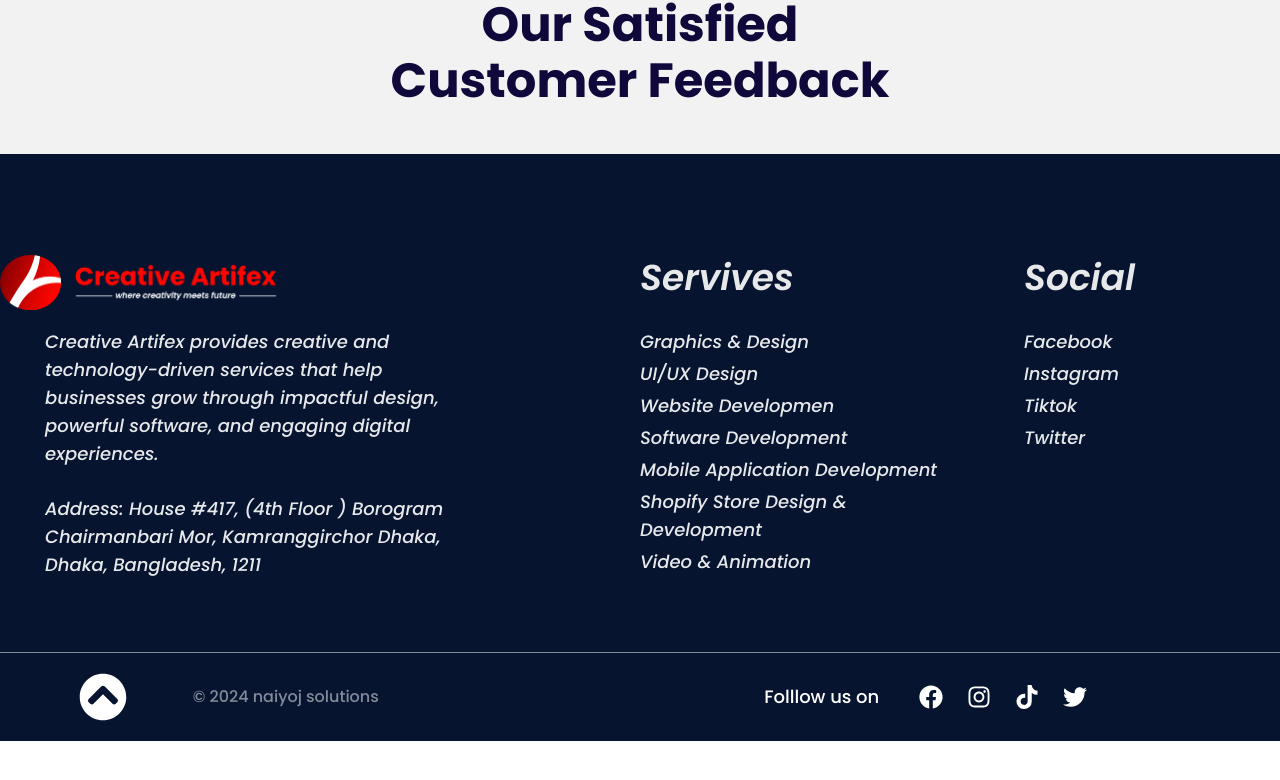
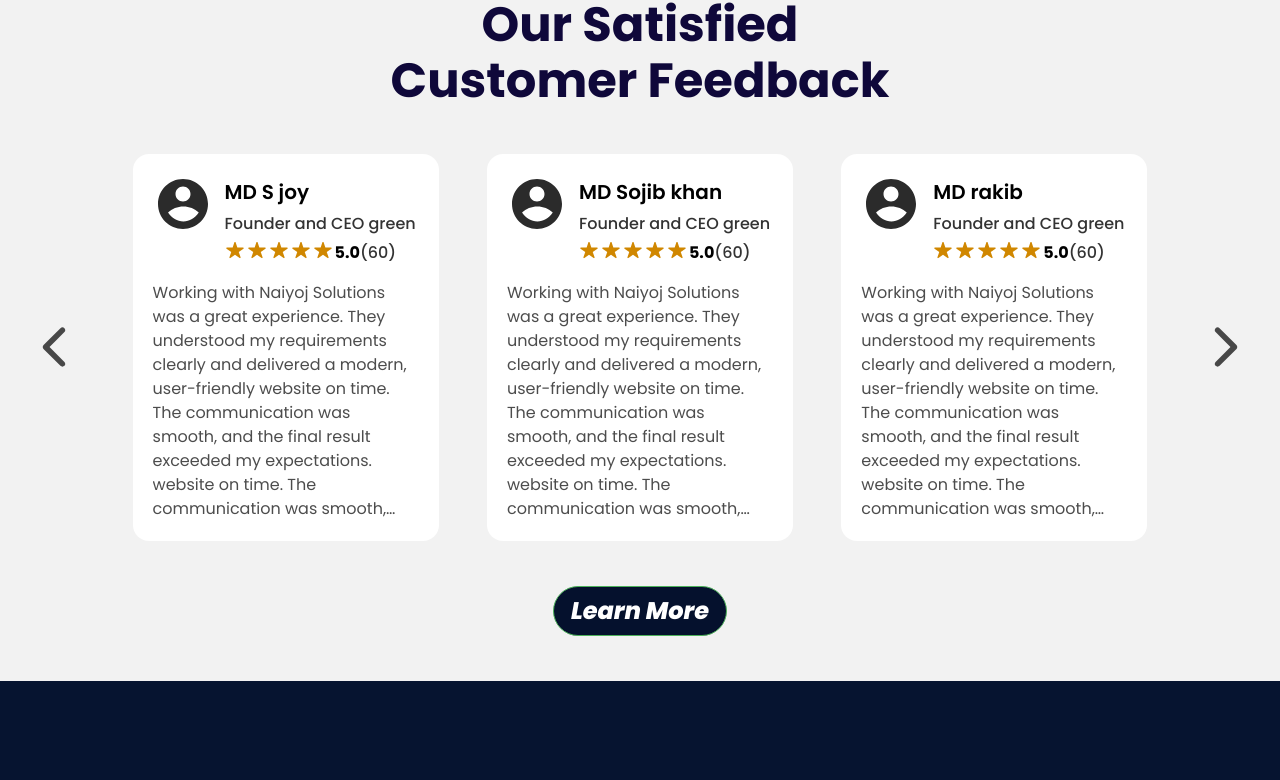
Before and after one commit to mdshavoahmadejoydev/Creative-Artifex, a React (Vite) app: page / in a window 1280 px wide. Shown: the part 3980-4760 px from the top of the page. Before the commit the page ends 4721 px from the top, so only its background shows below. Built offline with nearby package versions, Linux system fonts and the light colour scheme.

Commit message:
Customer reviews part working

```diff
--- /dev/null
+++ b/src/components/CustomerReviewsCard.jsx
@@ -0,0 +1,37 @@
+import React from "react";
+import Flex from "./Flex";
+import { RiAccountCircleFill } from "react-icons/ri";
+import { IoIosStar } from "react-icons/io";
+
+const CustomerReviewsCard = ({name, proff, des}) => {
+  return (
+    <div className="w-[306px] px-[20px] py-[20px] bg-white rounded-2xl">
+      <Flex className="w-full min-w-0">
+        <RiAccountCircleFill className="text-[#2B2B2B] text-6xl cursor-pointer box-content shrink-0" />
+
+        <div className="min-w-0 flex-1 mt-1 ml-3">
+          <p className="text-xl font-semibold font-poppins text-black truncate">{name}
+          </p>
+
+          <p className="text-base font-medium font-poppins text-black/80 truncate mt-1.5">{proff}</p>
+          <Flex className={`gap-0.5 mt-1`}>
+            <IoIosStar className="text-yellow-600 text-xl"/>
+
+            <IoIosStar className="text-yellow-600 text-xl"/>
+            <IoIosStar className="text-yellow-600 text-xl"/>
+            <IoIosStar className="text-yellow-600 text-xl"/>
+            <IoIosStar className="text-yellow-600 text-xl"/>
+            <div className="">
+              <span className="font-poppins  font-bold text-black">5.0</span>
+              <span className="font-poppins font-medium text-black/80">(60)</span>
+            </div>
+
+          </Flex>
+        </div>
+      </Flex>
+      <p className="text-black/70 line-clamp-10 font-poppins text-base mt-4">{des}</p>
+    </div>
+  );
+};
+
+export default CustomerReviewsCard;
--- a/src/sections/CustomerReviews.jsx
+++ b/src/sections/CustomerReviews.jsx
@@ -1,11 +1,35 @@
 import React from 'react'
 import Title from '../components/Title'
+import Flex from '../components/Flex'
+import Container from '../components/Container'
+import CustomerReviewsCard from '../components/CustomerReviewsCard'
+import { IoIosArrowBack, IoIosArrowForward } from 'react-icons/io'
+import Schedule from '../components/Schedule'
 
 const CustomerReviews = () => {
   return (
     <section className="bg-gray-white py-45">
-      <Title text={`Our Satisfied Customer Feedback`} className={`w-560 leading-14 text-center mx-auto`}/>
+      <Title text={`Our Satisfied Customer Feedback`} className={`w-560 leading-14 text-center mx-auto mb-45`}/>
 
+      <Container>
+        <Flex className={`justify-around`}>
+
+          <IoIosArrowBack className='my-auto text-6xl text-black/70 cursor-pointer' />
+
+
+          <CustomerReviewsCard name={`MD S joy`} proff={`Founder and CEO green`} des={`Working with Naiyoj Solutions was a great  experience. They understood my requirements  clearly and delivered a modern, user-friendly  website on time.  The communication was smooth, and the final  result exceeded my expectations. website on time.  The communication was smooth, and the final  result exceeded my expectations.`} />
+
+          <CustomerReviewsCard name={`MD Sojib khan`} proff={`Founder and CEO green`} des={`Working with Naiyoj Solutions was a great  experience. They understood my requirements  clearly and delivered a modern, user-friendly  website on time.  The communication was smooth, and the final  result exceeded my expectations. website on time.  The communication was smooth, and the final  result exceeded my expectations.`} />
+
+          <CustomerReviewsCard name={`MD rakib`} proff={`Founder and CEO green`} des={`Working with Naiyoj Solutions was a great  experience. They understood my requirements  clearly and delivered a modern, user-friendly  website on time.  The communication was smooth, and the final  result exceeded my expectations. website on time.  The communication was smooth, and the final  result exceeded my expectations.`} />
+
+          <IoIosArrowForward className='my-auto text-6xl text-black/70 cursor-pointer' />
+        </Flex>
+        <Flex className={`justify-center mt-45`}>
+          <Schedule text={`Learn More`} hover={true} className={`bg-deep-blue border border-serviceborder! hover:border-red-500! mx-auto text-center`}/>
+        </Flex>
+
+      </Container>
     </section>
   )
 }
```
